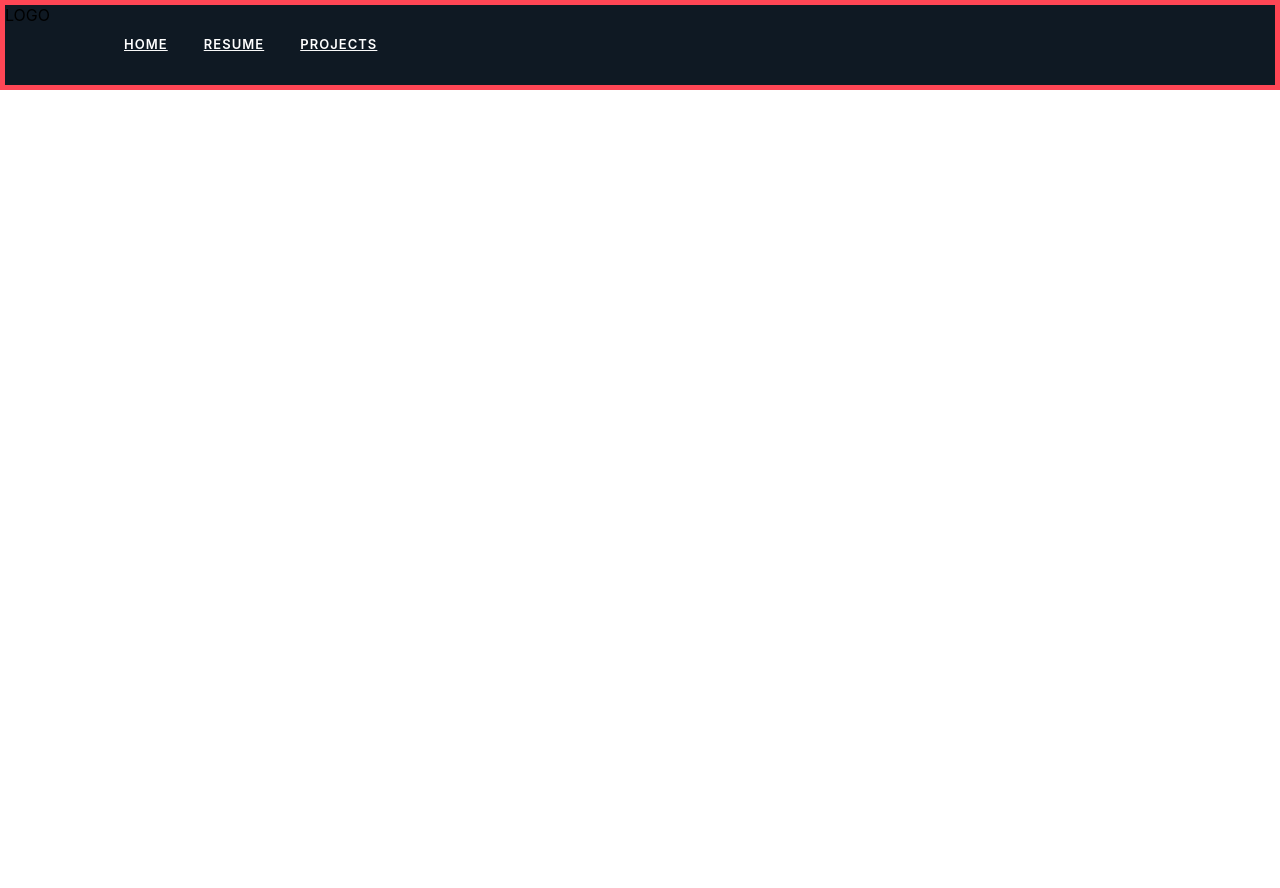
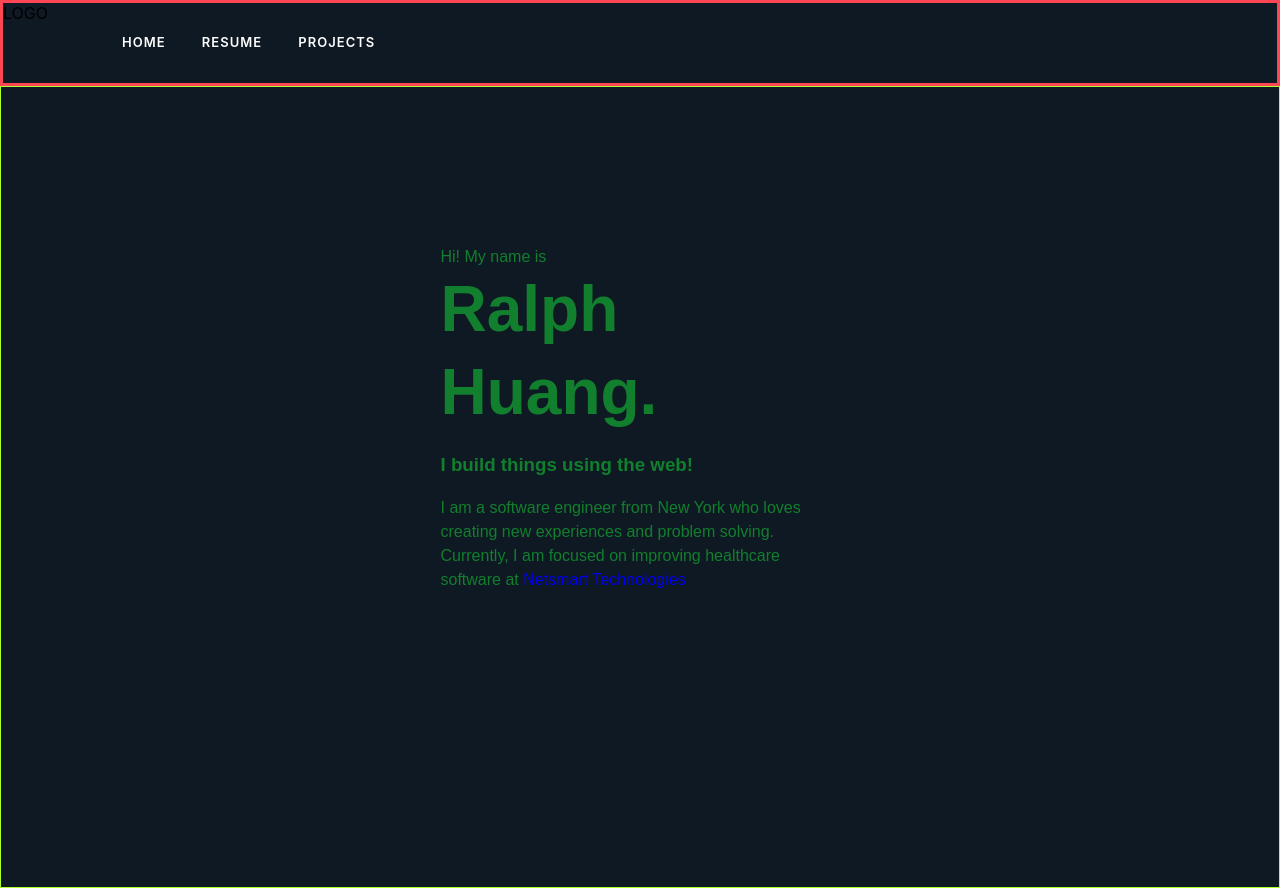
Before and after one commit to ralhuang/ralhuang.github.io.test, a React (Create React App) app: page / in a window 1280 px wide. Before the commit the page ends 800 px from the top, so only its background shows below. Built offline with nearby package versions, Linux system fonts and the light colour scheme.

Commit message:
Baseline of hero and pages

```diff
--- a/src/App.js
+++ b/src/App.js
@@ -5,11 +5,13 @@ import {
   HashRouter as Router,
 } from "react-router-dom";
 import Navbar from './components/Navbar/Navbar';
+import Hero from './components/Hero/Hero';
 
 function App() {
   return (
     <Router>
       <Navbar/>
+      <Hero/>
       <div className="content">
 
       </div>
--- a/src/App.scss
+++ b/src/App.scss
@@ -1,3 +1,7 @@
+$dark-background: #0f1923;
+$dark-text: #117f2d;
+$content-font-family: "League Mono", sans-serif;
+
 .App {
   text-align: center;
 }
@@ -36,3 +40,7 @@
     transform: rotate(360deg);
   }
 }
+
+a {
+  text-decoration: none;
+}
--- /dev/null
+++ b/src/components/Hero/Hero.js
@@ -0,0 +1,34 @@
+import React, {Component} from 'react';
+import { Link } from "react-router-dom";
+import './Hero.scss';
+
+class Hero extends Component {
+    render() {
+        return(
+            <div className='hero-container'>
+                <div className='hero-content'>
+                    <div className='intro'>
+                        Hi! My name is
+                    </div>
+                    <div className='name'>
+                        <h2 className='name-text'>Ralph Huang.</h2>
+                    </div>
+                    <div className='statement'>
+                        <h3>I build things using the web!</h3>
+                    </div>
+                    <div className='intro'>
+                        <p className='intro-text'>
+                            I am a software engineer from New York who loves
+                            creating new experiences and problem solving.
+                            Currently, I am focused on improving healthcare
+                            software at <a href="https://ntst.com" target="_blank" rel="noreferrer">Netsmart Technologies</a>
+                        </p>
+                    </div>
+                </div>
+
+            </div>
+        )
+    }
+}
+
+export default Hero;
--- /dev/null
+++ b/src/components/Hero/Hero.scss
@@ -0,0 +1,31 @@
+@import '../../App.scss';
+
+.hero-container {
+    display: flex;
+    justify-items: center;
+    background-color: $dark-background;
+    cursor: default;
+    height: 80vh;
+    border: 1px solid greenyellow;
+    padding: 5rem;
+    line-height: 1.3;
+}
+
+.hero-content {
+    margin: 0 25% 0 25%;
+    padding: 5rem;
+    width: 100%;
+    color: $dark-text;
+    font-family: $content-font-family;
+}
+
+.intro-text {
+    line-height: 1.5;
+    font-size: 1rem;
+    max-width: 600px;
+}
+
+.name-text {
+    margin: 0 !important;
+    font-size: 4rem;
+}
--- a/src/components/Navbar/Navbar.scss
+++ b/src/components/Navbar/Navbar.scss
@@ -1,5 +1,5 @@
 .topnav {
-    border: #FF4655 solid 5px;
+    border: #FF4655 solid 3px;
     background-color: #0f1923;
     height: 80px;
     display: flex;
--- a/src/pages/home.js
+++ b/src/pages/home.js
@@ -0,0 +1 @@
+import '../App.scss';
```
Also changed, not shown: src/pages/notes.txt (added).
